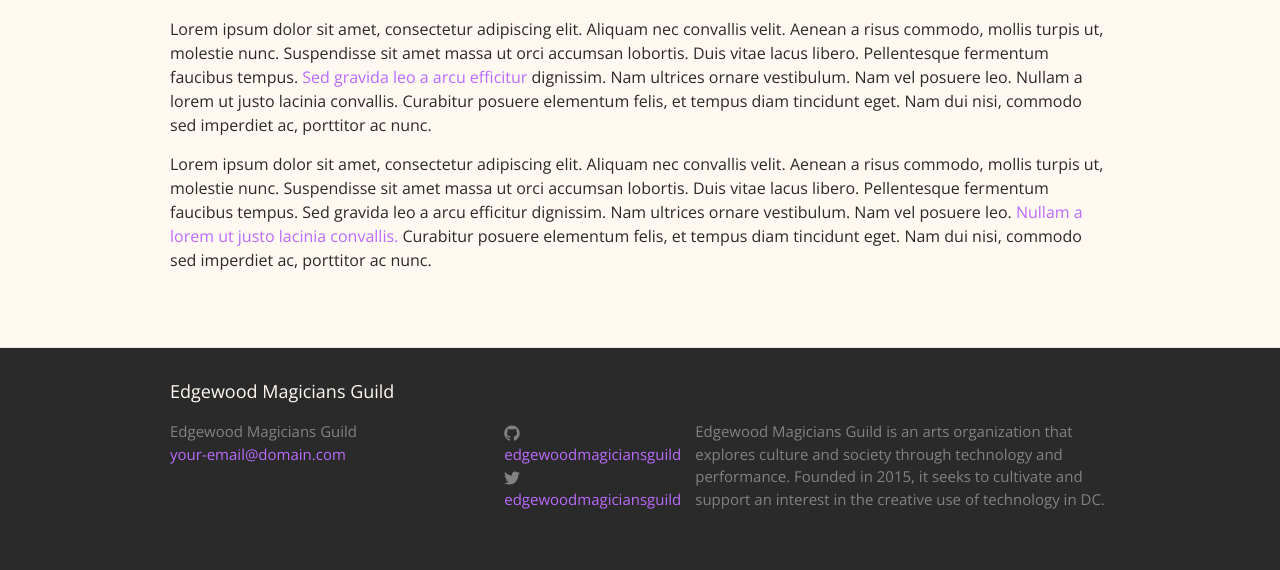
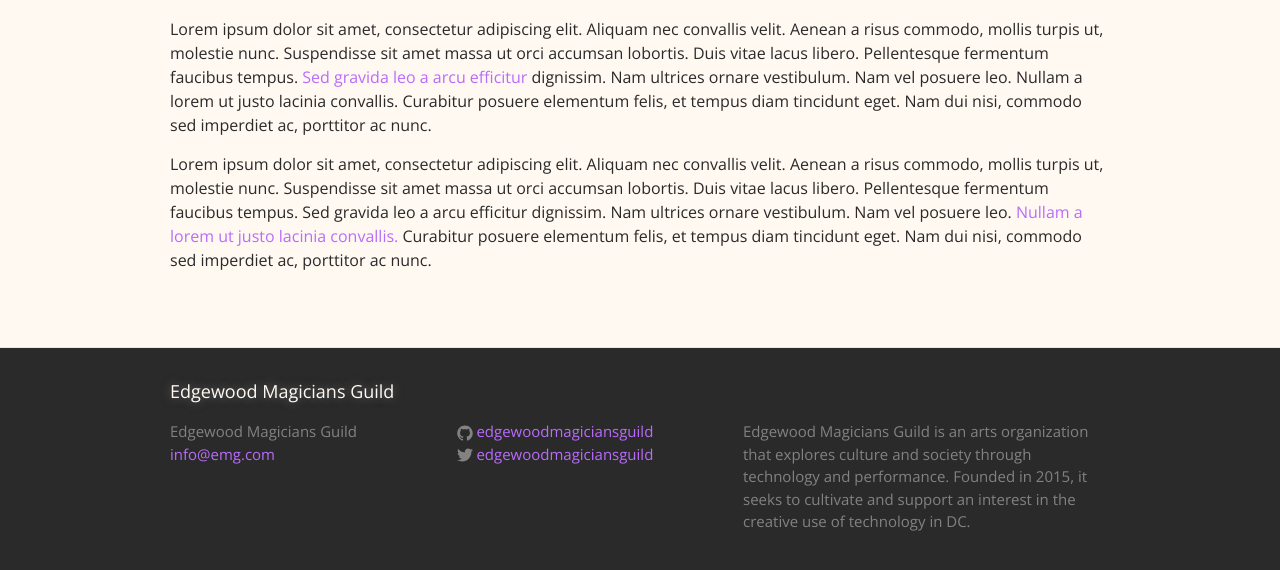
Before and after one commit to edgewoodmagiciansguild/edgewoodmagiciansguild.github.io, a Jekyll site: the page built from index.html, in a window 1280 px wide, cut to the strip 1489-2082 px from the top of the page. Shown: the top 570 px of the strip. Built offline with Jekyll 4.4.1, drawn with Linux system fonts in a browser that asks for light colours; some web fonts are replaced.

Commit message:
fixed footer spacing and removed default h1 text-shadow from logo

```diff
--- a/_config.yml
+++ b/_config.yml
@@ -7,7 +7,7 @@
 
 # Site settings
 title: Edgewood Magicians Guild
-email: your-email@domain.com
+email: info@emg.com
 description: > # this means to ignore newlines until "baseurl:"
     Edgewood Magicians Guild is an arts organization that explores culture and society through technology and performance.
     Founded in 2015, it seeks to cultivate and support an interest in the creative use of technology in DC.
--- a/_sass/_layout.scss
+++ b/_sass/_layout.scss
@@ -125,18 +125,18 @@
 }
 
 .footer-col-1 {
-    width: -webkit-calc(35% - (#{$spacing-unit} / 2));
-    width:         calc(35% - (#{$spacing-unit} / 2));
+    width: -webkit-calc(30% - (#{$spacing-unit} / 2));
+    width:         calc(30% - (#{$spacing-unit} / 2));
 }
 
 .footer-col-2 {
-    width: -webkit-calc(20% - (#{$spacing-unit} / 2));
-    width:         calc(20% - (#{$spacing-unit} / 2));
+    width: -webkit-calc(30% - (#{$spacing-unit} / 2));
+    width:         calc(30% - (#{$spacing-unit} / 2));
 }
 
 .footer-col-3 {
-    width: -webkit-calc(45% - (#{$spacing-unit} / 2));
-    width:         calc(45% - (#{$spacing-unit} / 2));
+    width: -webkit-calc(40% - (#{$spacing-unit} / 2));
+    width:         calc(40% - (#{$spacing-unit} / 2));
 }
 
 @include media-query($on-laptop) {
@@ -201,7 +201,6 @@
 .post-link, .post-title {
     display: block;
     font-weight: 400;
-    text-shadow: 0px 0px 10px transparentize(#777,0.15);
     font-size: rem(50px);
     text-transform: uppercase;
 
--- a/_sass/_typography.scss
+++ b/_sass/_typography.scss
@@ -18,6 +18,7 @@
 	font-family: "League Script";
 	font-size: rem(80px);
 	font-weight: bold;
+	text-shadow: none;
 
     a {
         color: $text-color;
@@ -33,6 +34,10 @@
     }
 }
 
+h1, h2 {
+	text-shadow: 0px 0px 10px transparentize(#777,0.15);
+}
+
 a {
 	color: $link-color;
 	text-decoration: none;
```
